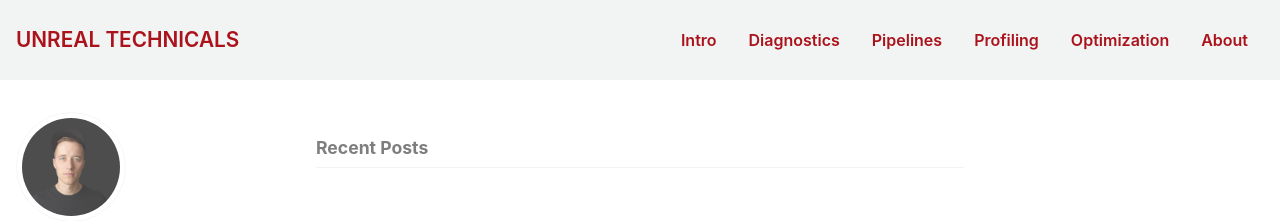
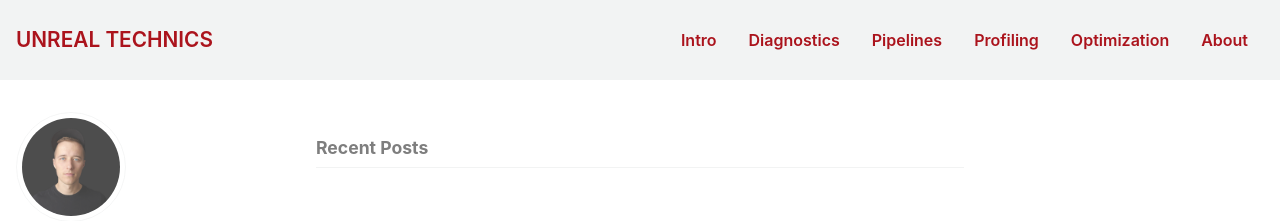
Before and after one commit to AdamKomarowski/unrealtechart, a Jekyll site: the page built from index.html, in a window 1280 px wide and 900 px high. Shown: the top 221 px of the window. Built offline with Jekyll 4.4.1, drawn with Linux system fonts in a browser that asks for light colours; nearby versions of some CDN libraries.

Commit message:
Update _config.yml
1

```diff
--- a/_config.yml
+++ b/_config.yml
@@ -16,7 +16,7 @@ minimal_mistakes_skin    : "default" # "air", "aqua", "contrast", "dark", "dirt"
 
 # Site Settings
 locale                   : "en"
-title                    : "Unreal Technicals"
+title                    : "Unreal Technics"
 title_separator          : "-"
 name                     : "Jan Kowalski"
 description              : "Guide to Unreal Engine"
```
